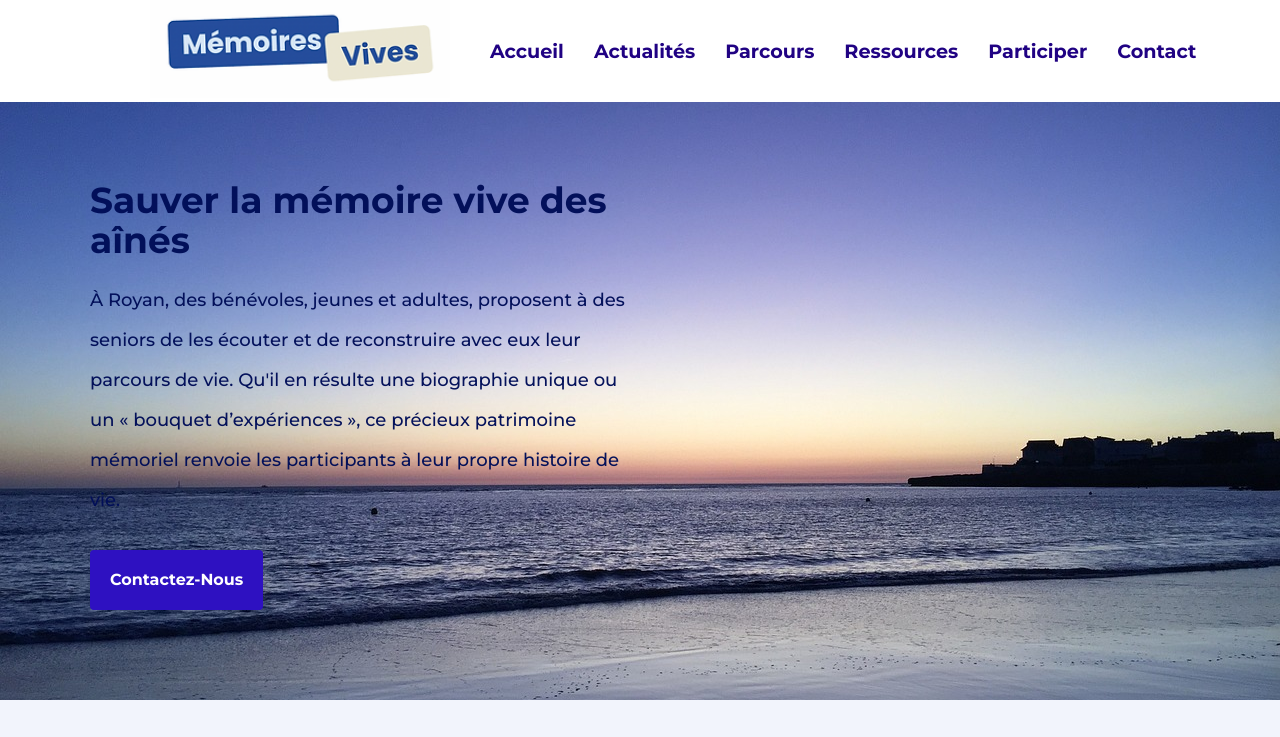
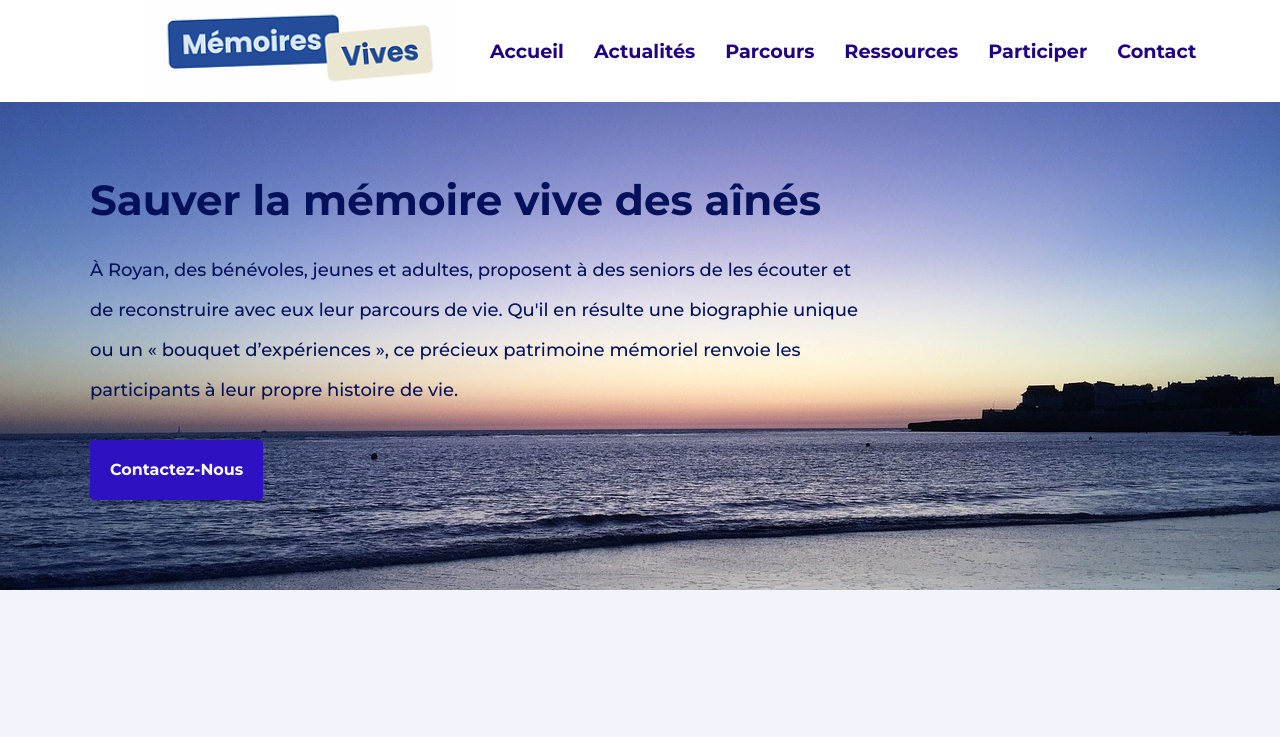
Before and after one commit to dreanx/M-moires-Vives, a plain HTML site: page index.html in a window 1280 px wide. Shown: the top 737 px of the page. Drawn offline with Linux system fonts and the light colour scheme.

Commit message:
width background pic

```diff
--- a/styles.css
+++ b/styles.css
@@ -63,12 +63,12 @@ body {
 }
 
 .hero-section .hero-content {
-  max-width: 50%;
+  max-width: 70%;
 }
 
 .hero-section h1 {
-  font-size: 36px;
-  margin-bottom: 20px;
+  font-size: 42px;
+  margin-bottom: 30px;
 }
 
 .hero-section p {
@@ -122,6 +122,7 @@ footer {
   text-align: center;
   color: #000000;
   font-size: 14px;
+  margin-top: 90px;
 }
 
 footer p {
```
